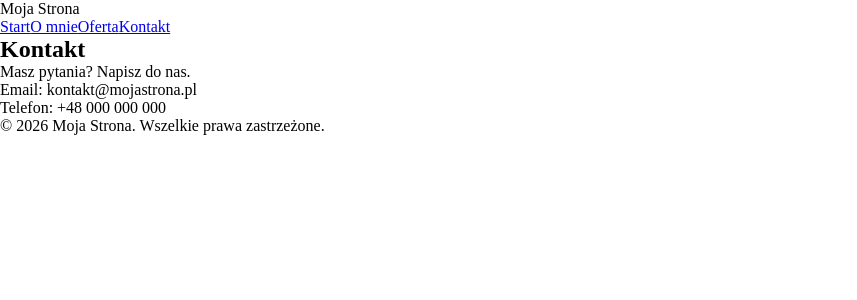
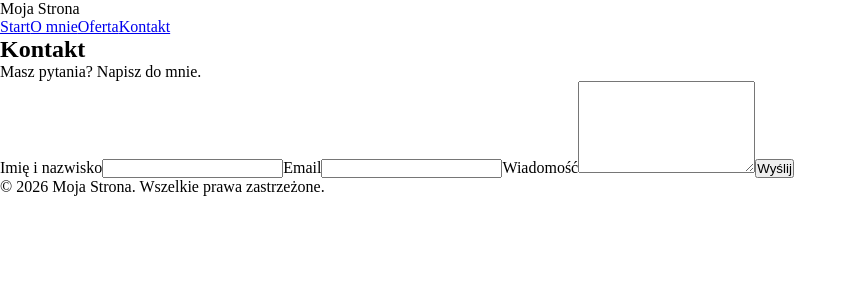
Before and after one commit to B-M-Code/JoachimCzubaWebsite, a React (Vite) app in the folder joachimczuba/: page /kontakt in a window 1280 px wide. Shown: the top 300 px of the page, without its empty margins (0-857 px from the left). Built offline with nearby package versions, Linux system fonts and the light colour scheme.

Commit message:
Add Contact page with Formspree contact form and validation

```diff
--- a/joachimczuba/package.json
+++ b/joachimczuba/package.json
@@ -10,6 +10,7 @@
     "preview": "vite preview"
   },
   "dependencies": {
+    "@formspree/react": "^3.0.0",
     "react": "^19.2.8",
     "react-dom": "^19.2.8",
     "react-router-dom": "^7.18.2"
--- a/joachimczuba/src/components/pages/Contact.jsx
+++ b/joachimczuba/src/components/pages/Contact.jsx
@@ -1,12 +1,46 @@
+import { useForm, ValidationError } from "@formspree/react";
+
 export default function Contact() {
+  const [state, handleSubmit] = useForm("mbgrgvwj");
+
+  if (state.succeeded) {
+    return (
+      <section className="page page-contact">
+        <h1>Kontakt</h1>
+        <p className="form-success">
+          Dziękuję za wiadomość! Odezwę się najszybciej jak to możliwe.
+        </p>
+      </section>
+    );
+  }
+
   return (
     <section className="page page-contact">
       <h1>Kontakt</h1>
-      <p>Masz pytania? Napisz do nas.</p>
-      <ul className="contact-list">
-        <li>Email: kontakt@mojastrona.pl</li>
-        <li>Telefon: +48 000 000 000</li>
-      </ul>
+      <p>Masz pytania? Napisz do mnie.</p>
+
+      <form onSubmit={handleSubmit} className="contact-form">
+        <label htmlFor="name">Imię i nazwisko</label>
+        <input id="name" type="text" name="name" required />
+
+        <label htmlFor="email">Email</label>
+        <input id="email" type="email" name="email" required />
+        <ValidationError prefix="Email" field="email" errors={state.errors} />
+
+        <label htmlFor="message">Wiadomość</label>
+        <textarea id="message" name="message" rows="6" required />
+        <ValidationError
+          prefix="Wiadomość"
+          field="message"
+          errors={state.errors}
+        />
+
+        <button type="submit" disabled={state.submitting} className="btn">
+          {state.submitting ? "Wysyłanie..." : "Wyślij"}
+        </button>
+
+        <ValidationError errors={state.errors} />
+      </form>
     </section>
   );
 }
```
Also changed, not shown: 1 other file (tests, documents, lock files or other folders).
